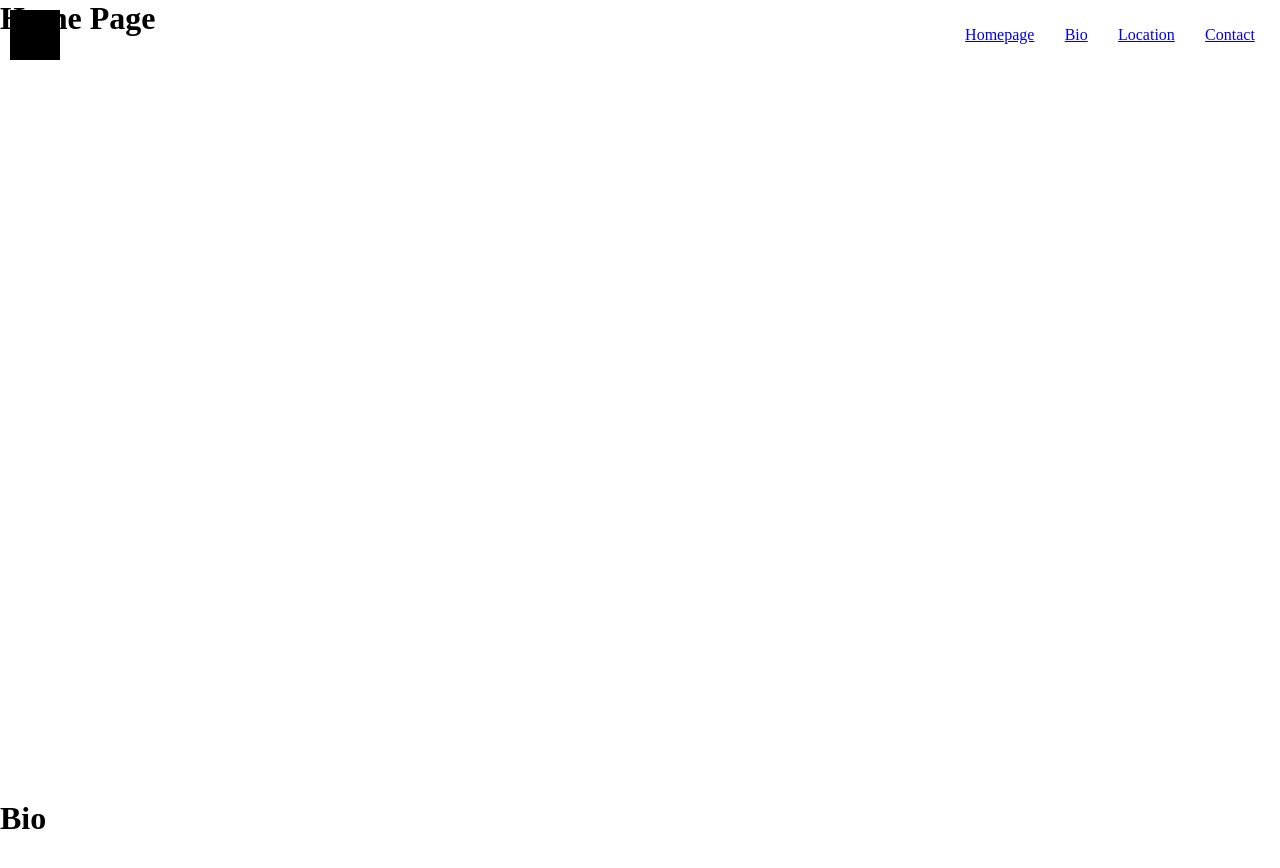
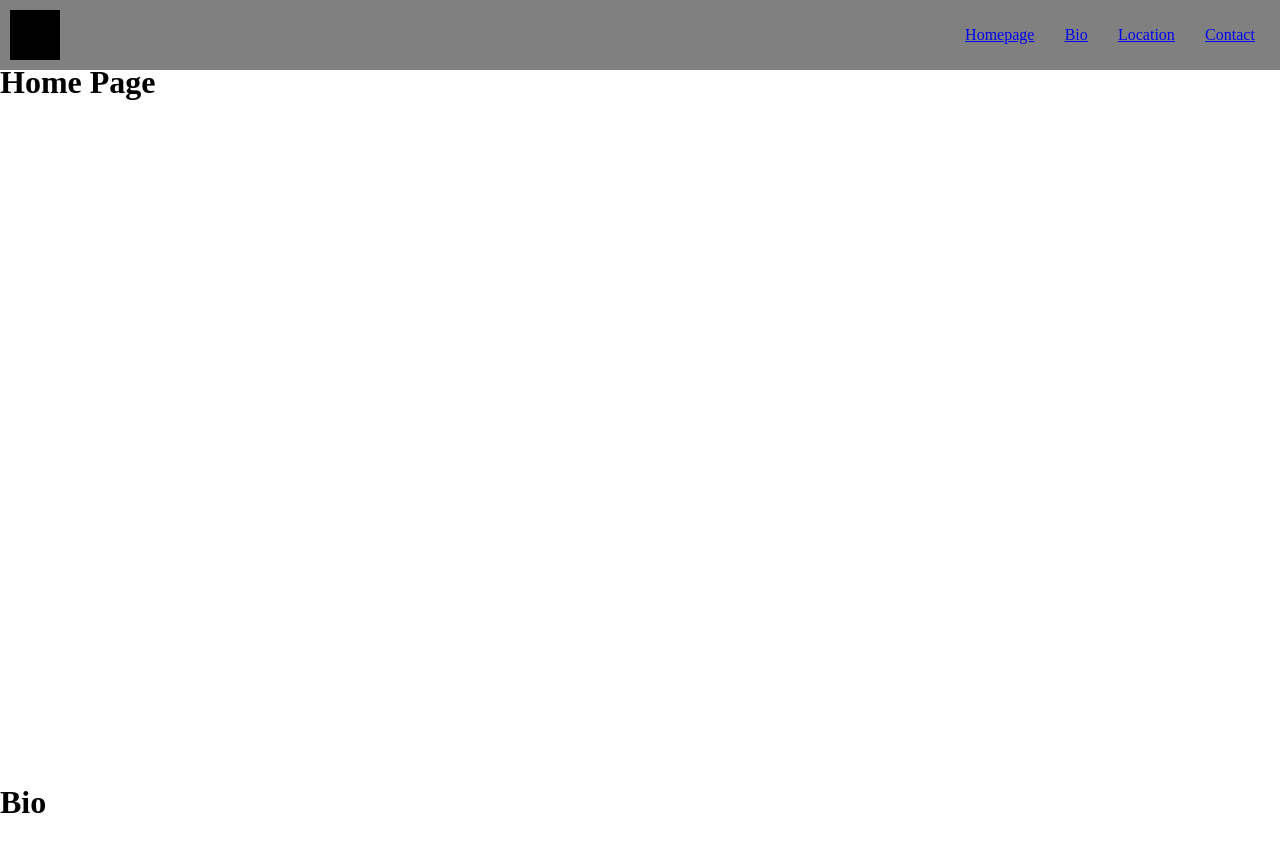
Before and after one commit to The-Mostest/coachingSite, a React (Vite) app: page / in a window 1280 px wide. Shown: the top 868 px of the page. Built offline with nearby package versions, Linux system fonts and the light colour scheme.

Commit message:
Completed Nav Bar

```diff
--- a/src/App.jsx
+++ b/src/App.jsx
@@ -1,3 +1,5 @@
+import styles from './App.module.scss'
+
 import NavBar from "./assets/components/NavBar/NavBar"
 
 import Bio from "./assets/Pages/Bio/Bio"
@@ -11,6 +13,8 @@ function App() {
     <div>
 
       <NavBar />
+
+      <div className={styles.allPages}>
 
         <div id='HomepageA'>
           <Homepage id="HomepageA" />
@@ -28,6 +32,7 @@ function App() {
           <Contact />
         </div>
 
+      </div>
 
     </div>
   )
--- a/src/App.module.scss
+++ b/src/App.module.scss
@@ -1,3 +1,3 @@
-#App {
-
+.allPages {
+    padding-top: 5%;
 }
--- a/src/assets/Pages/Bio/Bio.module.scss
+++ b/src/assets/Pages/Bio/Bio.module.scss
@@ -1,7 +1,7 @@
 @use '../../screen';
 
 .bio {
-    height: 100vh;
+    height: 90vh;
     width: 100vw;
     scroll-snap-type: mandatory;
 
--- a/src/assets/Pages/Contact/Contact.jsx
+++ b/src/assets/Pages/Contact/Contact.jsx
@@ -4,9 +4,9 @@ import styles from './Contact.module.scss'
 const Contact = () => {
 
     return (
-         <div className={styles.contact}>
+        <div className={styles.contact}>
 
-        <h1> Contact </h1>
+            <h1> Contact </h1>
 
 
 
--- a/src/assets/Pages/Contact/Contact.module.scss
+++ b/src/assets/Pages/Contact/Contact.module.scss
@@ -1,7 +1,7 @@
 @use '../../screen';
 
 .contact {
-    height: 100vh;
+    height: 90vh;
     width: 100vw;
     scroll-snap-type: mandatory;
 
--- a/src/assets/Pages/HomePage/HomePage.module.scss
+++ b/src/assets/Pages/HomePage/HomePage.module.scss
@@ -1,7 +1,7 @@
 @use '../../screen';
 
 .homepage {
-    height: 100vh;
+    height: 90vh;
     width: 100vw;
     scroll-snap-type: mandatory;
 }
--- a/src/assets/Pages/Location/Location.module.scss
+++ b/src/assets/Pages/Location/Location.module.scss
@@ -1,7 +1,7 @@
 @use '../../screen';
 
 .location {
-    height: 100vh;
+    height: 90vh;
     width: 100vw;
     scroll-snap-type: mandatory;
 
--- a/src/assets/components/NavBar/NavBar.module.scss
+++ b/src/assets/components/NavBar/NavBar.module.scss
@@ -8,6 +8,7 @@ body {
         text-align: center;
         position: fixed;
 
+        background-color: grey;
 
         .logo {
             width: 50px;
```
Lines whose indentation alone changed are shown as unchanged.
